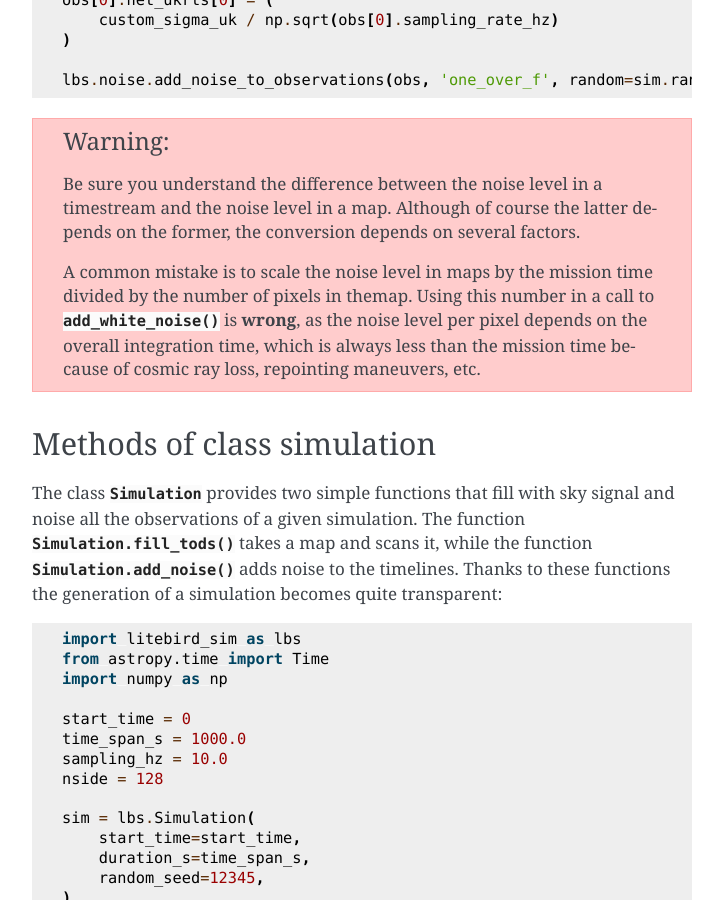
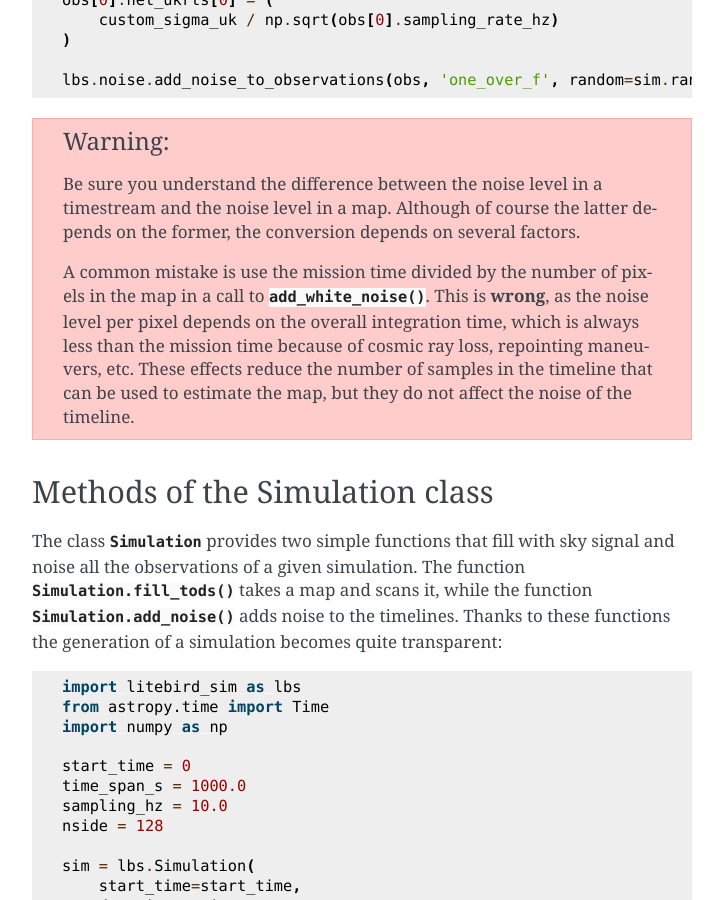
Before and after one commit to litebird/litebird_sim, a Sphinx documentation site: the page built from docs/source/timeordered.rst, in a window 1280 px wide and 900 px high, scrolled down 5492 px. Shown: the whole window, without its empty margins (388-1111 px from the left). Built offline with Sphinx 7.4.7, drawn with Linux system fonts in a browser that asks for light colours; some of the changed text lies outside the part shown.

Commit message:
Fix a few typos in the manual

```diff
--- a/docs/source/timeordered.rst
+++ b/docs/source/timeordered.rst
@@ -296,15 +296,16 @@ Again, to generate noise with custom parameters, we can either use the low-level
     timestream and the noise level in a map. Although of course the
     latter depends on the former, the conversion depends on several factors.
 
-    A common mistake is to scale the noise level in maps by the mission time
-    divided by the number of pixels in themap. Using this number in a call to
-    :func:`.add_white_noise` is **wrong**, as the noise level per pixel depends
-    on the overall integration time, which is always less than the mission time
-    because of cosmic ray loss, repointing maneuvers, etc.
+    A common mistake is use the mission time divided by the number of pixels in
+    the map in a call to :func:`.add_white_noise`. This is **wrong**, as the noise
+    level per pixel depends on the overall integration time, which is always
+    less than the mission time because of cosmic ray loss, repointing maneuvers, etc.
+    These effects reduce the number of samples in the timeline that can be used to
+    estimate the map, but they do not affect the noise of the timeline.
 
 
-Methods of class simulation
----------------------------
+Methods of the Simulation class
+-------------------------------
 
 The class :class:`.Simulation` provides two simple functions that fill
 with sky signal and noise all the observations of a given simulation.
```
